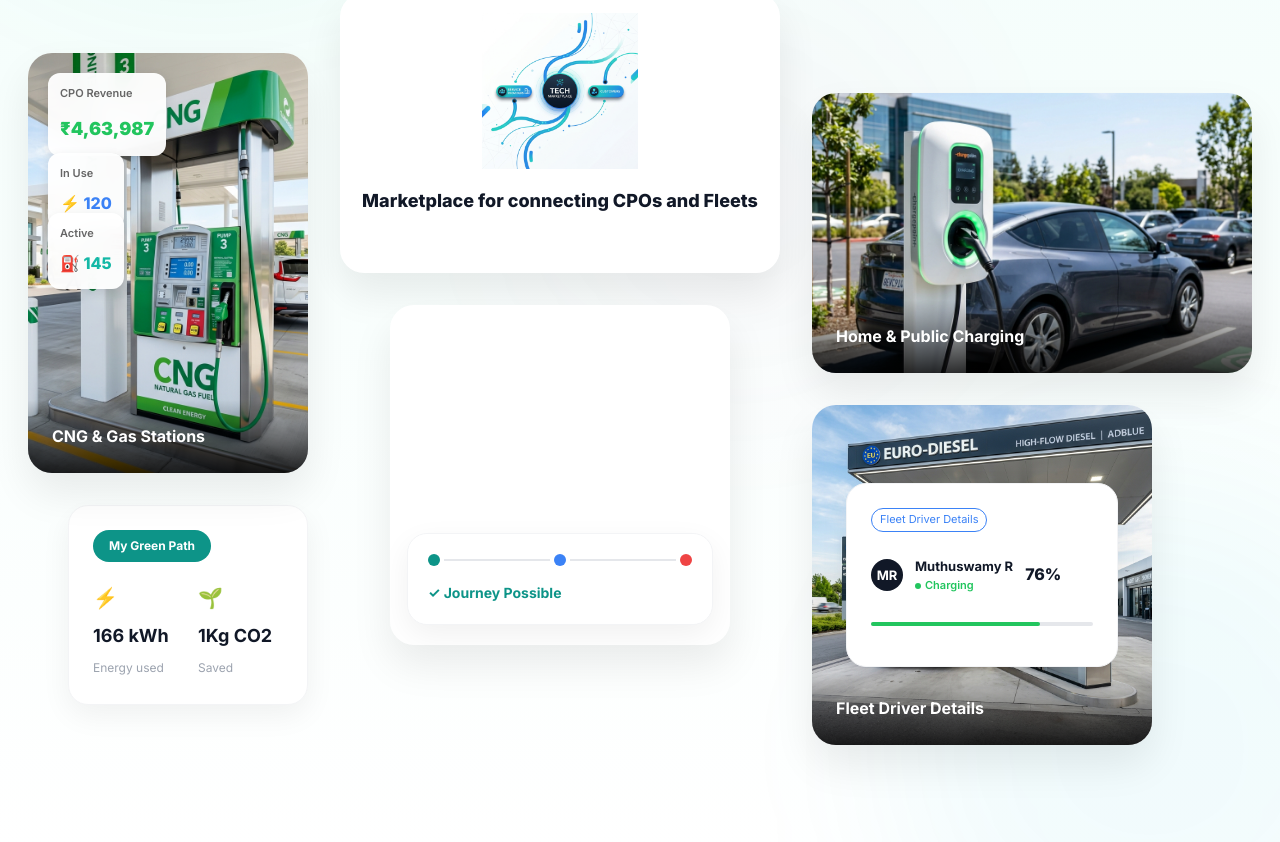
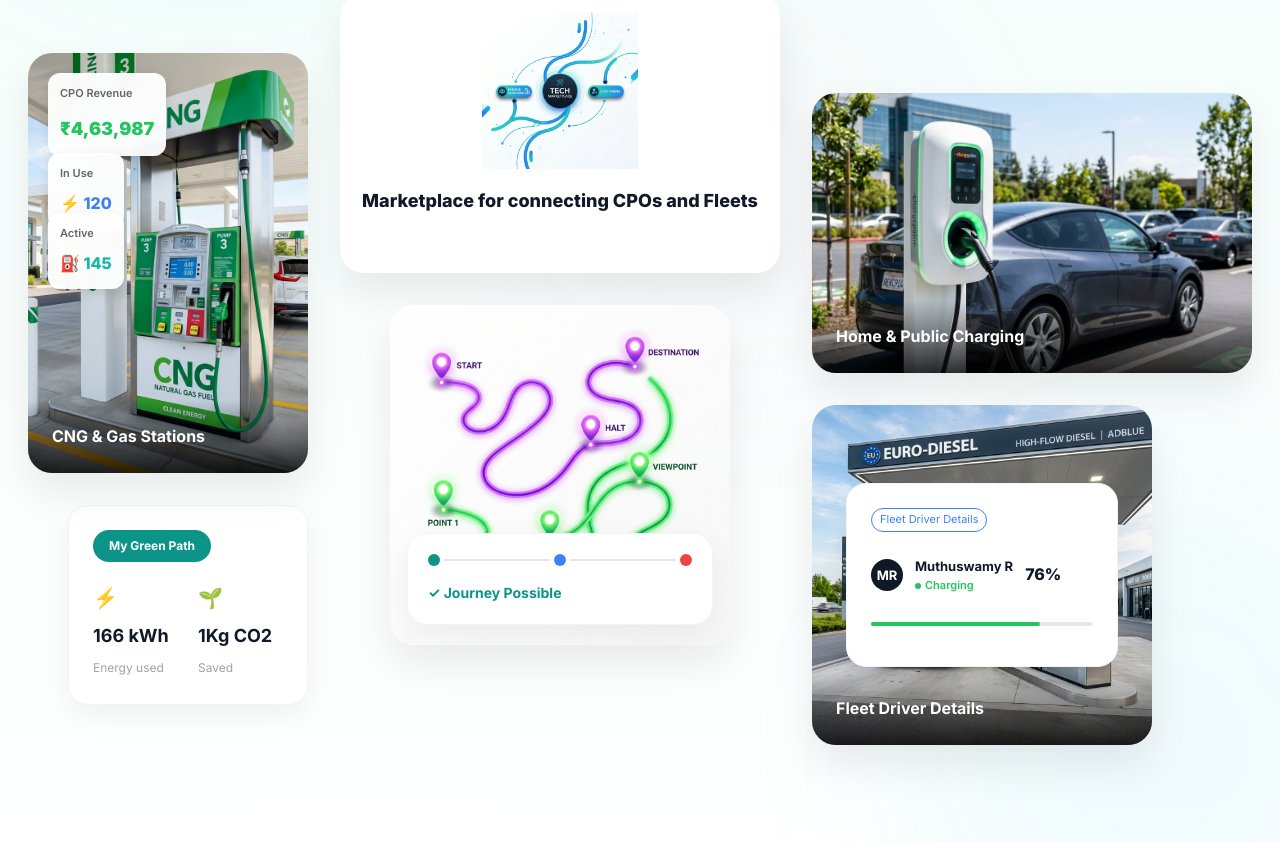
Before and after one commit to Ankit-yadav-8/Ankit-Fuel, a React (Vite) app in the folder fuel-india/: page /#/ in a window 1280 px wide. Shown: the part 541-1383 px from the top of the page. Built offline with nearby package versions, Linux system fonts and the light colour scheme.

Commit message:
Add back the map graphic to the Journey Possible card

```diff
--- a/fuel-india/src/pages/Home.jsx
+++ b/fuel-india/src/pages/Home.jsx
@@ -173,6 +173,7 @@ export default function Home() {
               </div>
 
               <div className="hero__card hero__card--square">
+                <img src="./images/map_graphic_1783055080446.png" alt="Route Map" style={{ width: '100%', height: '100%', objectFit: 'cover' }} />
                 <div className="hero__widget hero__widget--route" style={{ position: 'absolute', bottom: '20px', left: '50%', transform: 'translateX(-50%)', width: '90%' }}>
                   <div className="hero__widget-dots">
                     <span className="dot dot--start"></span><span className="line"></span>
```
